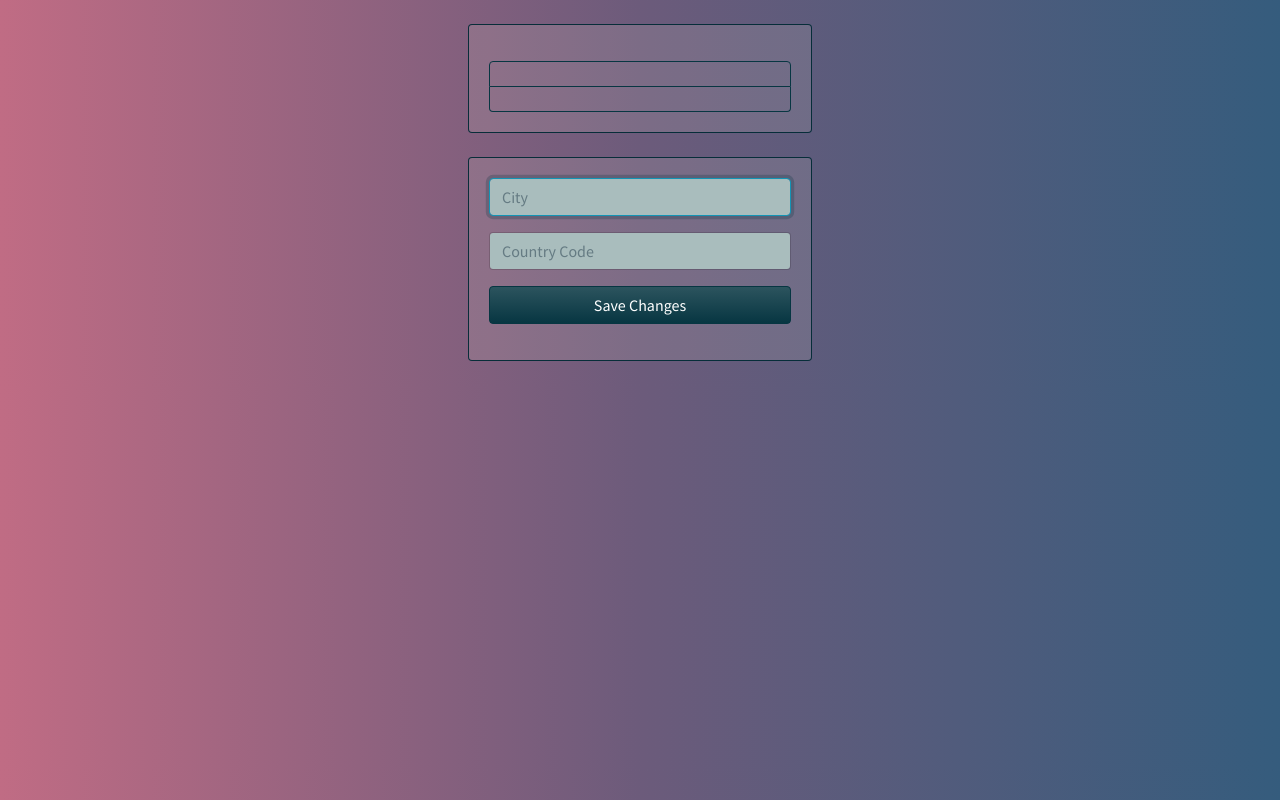
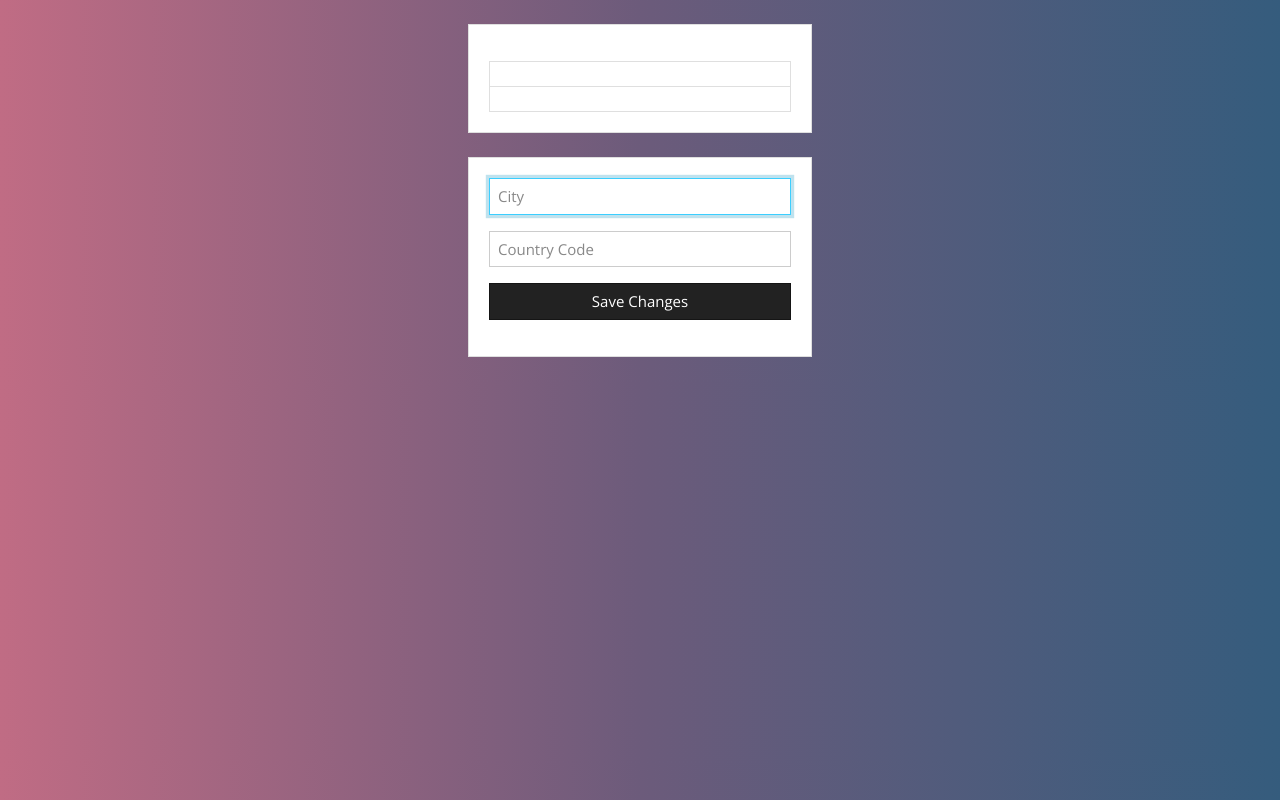
Before and after one commit to Huyno5/weather-app, a website built with webpack: page src/index.html in a window 1280 px wide. Built offline with nearby package versions, Linux system fonts and the light colour scheme; no server answers.

Commit message:
se mejoro el tema

```diff
--- a/src/index.html
+++ b/src/index.html
@@ -4,7 +4,7 @@
     <meta charset="UTF-8">
     <title>Weather App</title>
     <!-- BOOTSTRAP -->
-    <link rel="stylesheet" href="https://bootswatch.com/4/solar/bootstrap.css">
+    <link rel="stylesheet" href="https://bootswatch.com/4/yeti/bootstrap.css">
   </head>
   <body>
     <div class="container p-4">
```
